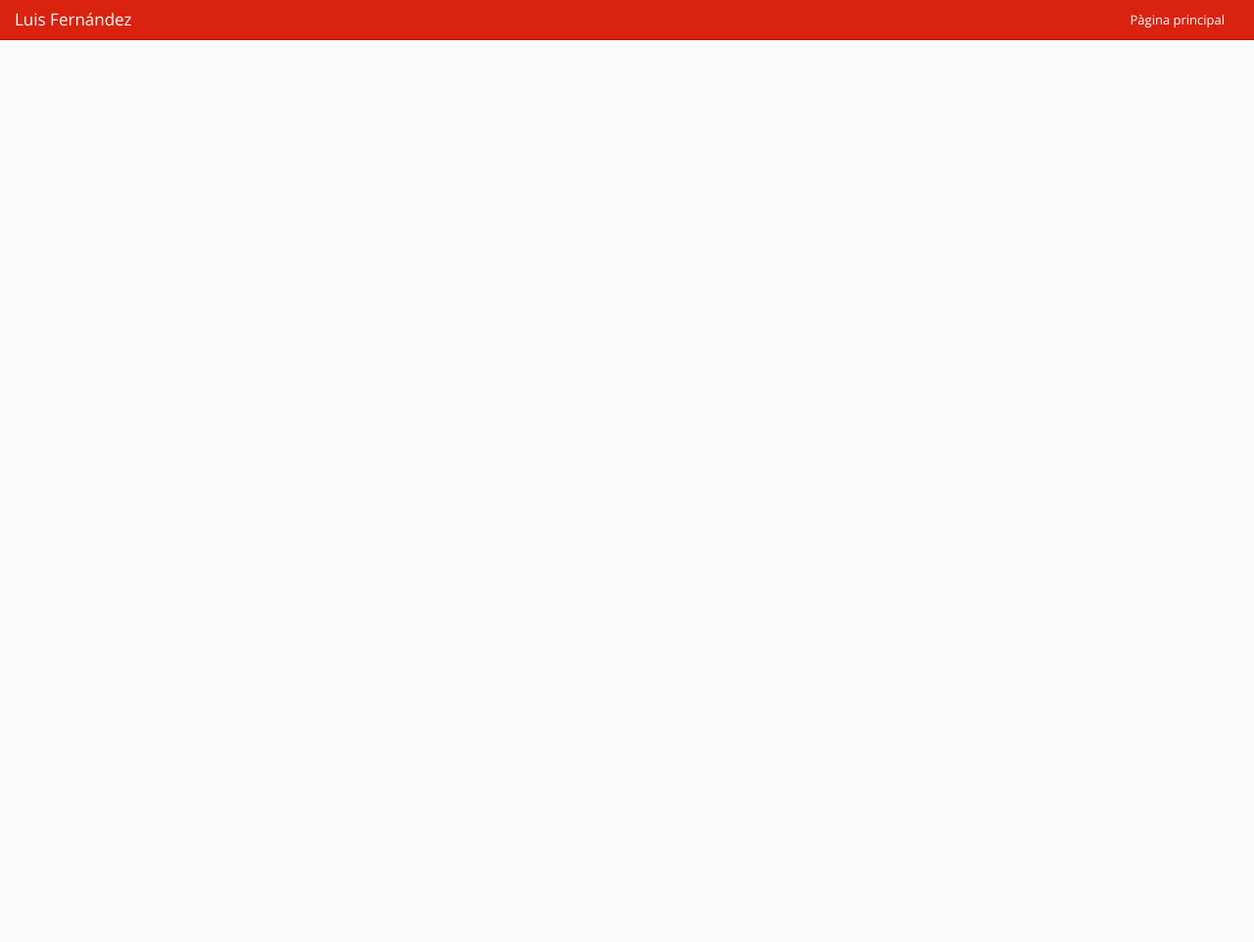
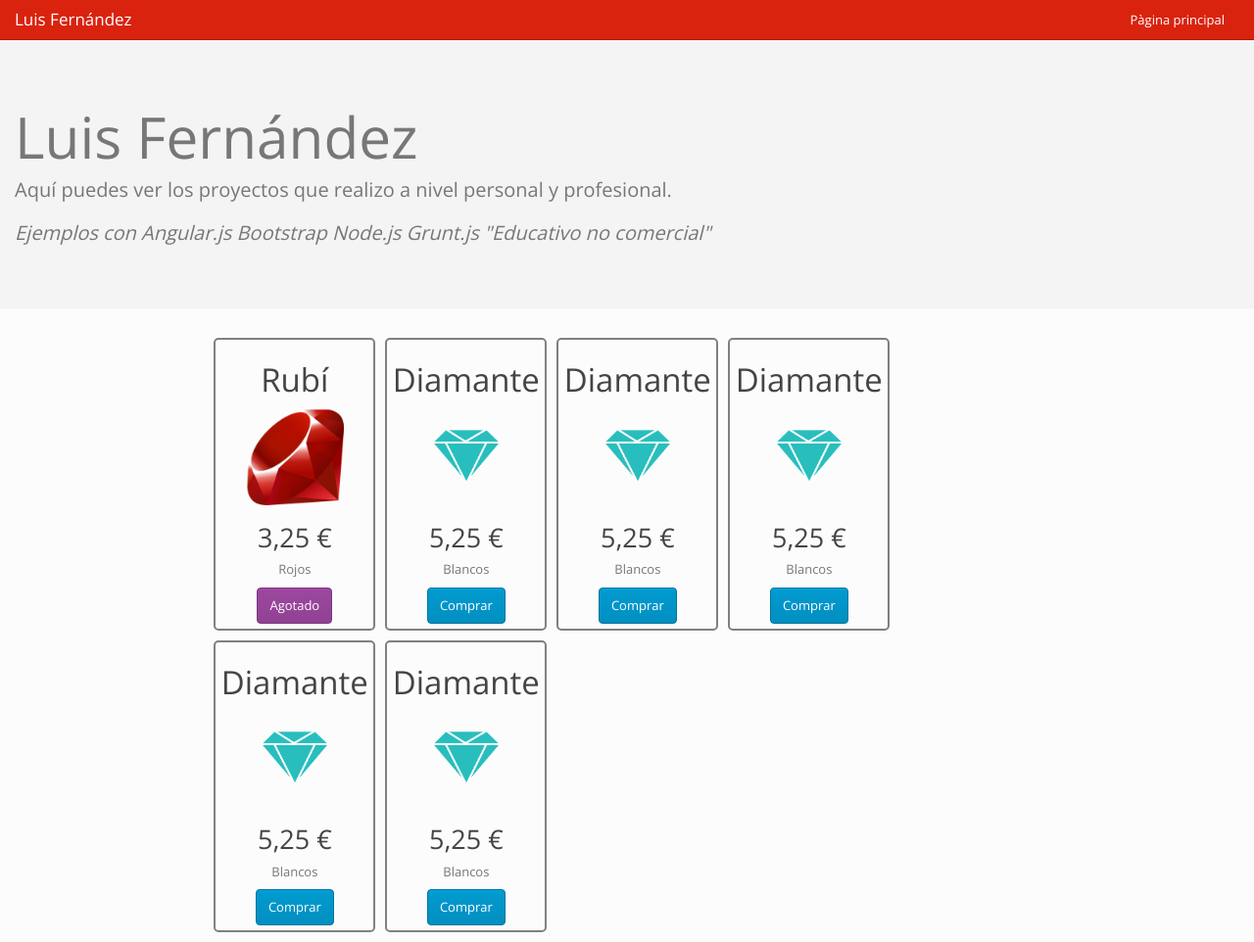
Before and after one commit to lc-luis/Luis, a website: page public/index.html in a window 1280 px wide. Shown: the whole page at 98% size. Before the commit the page ends 800 px from the top, so only its background shows below. Drawn offline with nearby package versions, Linux system fonts and the light colour scheme; files that its build step writes are made by us from their sources.

Commit message:
Cabecera y Ejemplo tienda de diamantes

```diff
--- a/public/css/estilos.css
+++ b/public/css/estilos.css
@@ -1 +1,12 @@
-body { padding-top: 70px; } /*requerido por el navbar de bootstrap*/
+body { padding-top: 41px; } /*requerido por el navbar de bootstrap*/
+.prueba {
+	border: solid 2px grey;
+	border-radius: 5px;
+	display: inline-block;
+	position: relative;
+	margin-right: 10px;
+	margin-bottom: 10px;
+	padding: 5px;
+	width: 165px;
+	text-align: center;
+}
--- a/public/index.html
+++ b/public/index.html
@@ -1,5 +1,5 @@
 <!DOCTYPE html>
-<html lang="es">
+<html lang="es" ng-app="aplicacion">
 <head>
 	<meta charset="UTF-8">
 	<meta name="description" content="Diseño Web Barcelona, Desarrollo Web, Marketing, Publicidad, Low Cost Solutions, Luis Fernández">
@@ -37,6 +37,39 @@
 			</div>
 		</div>
 	</nav>
+	<!-- CABECERA -->
+	<div class="row">
+		<div class="jumbotron">
+			<h1>Luis Fernández</h1>
+			<p>Aquí puedes ver los proyectos que realizo a nivel personal y profesional.</p>
+			<p><em>Ejemplos con Angular.js Bootstrap Node.js Grunt.js "Educativo no comercial"</em></p>
+		</div>
+	</div>
+	<!-- FIN CABECERA -->
+
+
+	<div class="row">
+		<div class="col-md-2"></div> <!-- COLUMNA 1 -->
+
+		<div class="col-md-8" ng-controller="tiendaControlador as tienda"> <!-- COLUMNA 2 -->
+			<div ng-hide="producto.soldOut" ng-repeat="producto in tienda.productos" class="prueba">
+				<h1> {{producto.nombre}} </h1>
+				<img ng-src="{{producto.images[0].full}}" width="100" height="100">
+				<h2> {{producto.precio | currency}} </h2>
+				<p> {{producto.descripcion}} </p>
+				<button ng-show="producto.canPurchase" class="btn btn-info">
+					Comprar
+				</button>
+				<button ng-hide="producto.canPurchase" class="btn btn-warning">
+					Agotado
+				</button>
+			</div> <!-- END CONTROLADOR -->
+		</div>
+
+		<div class="col-md-2"></div> <!-- COLUMNA 3 -->
+
+	</div> <!-- END ROW -->
+
 	<!-- PIE DE PAGINA -->
 
 	<!-- SCRIPTS -->
@@ -44,6 +77,6 @@
 	<script src="js/library/angular-locale_ca-es.js"></script>
 	<script src="//ajax.googleapis.com/ajax/libs/jquery/2.1.1/jquery.min.js"></script>
 	<script src="https://maxcdn.bootstrapcdn.com/bootstrap/3.2.0/js/bootstrap.min.js"></script>
-	<script src="app.js"></script>
+	<script src="js/app.js"></script>
 </body>
 </html>
--- a/public/js/app.js
+++ b/public/js/app.js
@@ -0,0 +1,76 @@
+(function(){
+	var app = angular.module('aplicacion', []);
+
+	app.controller('tiendaControlador', function(){
+		this.productos = gems;
+	});
+
+	var gems = [
+	{
+		nombre: 'Rubí',
+		precio: 3.25,
+		descripcion: 'Rojos',
+		canPurchase: false,
+		soldOut: false,
+		images: [
+			{full: 'img/ruby.png'},
+			{thumb: 'img/mini-ruby-png'}
+		]
+	},
+	{
+		nombre: 'Diamante',
+		precio: 5.25,
+		descripcion: 'Blancos',
+		canPurchase: true,
+		soldOut: false,
+		images: [
+			{full: 'img/diamond.png'},
+			{thumb: 'img/mini-diamond.png'}
+		]
+	},
+	{
+		nombre: 'Diamante',
+		precio: 5.25,
+		descripcion: 'Blancos',
+		canPurchase: true,
+		soldOut: false,
+		images: [
+			{full: 'img/diamond.png'},
+			{thumb: 'img/mini-diamond.png'}
+		]
+	},
+	{
+		nombre: 'Diamante',
+		precio: 5.25,
+		descripcion: 'Blancos',
+		canPurchase: true,
+		soldOut: false,
+		images: [
+			{full: 'img/diamond.png'},
+			{thumb: 'img/mini-diamond.png'}
+		]
+	},
+	{
+		nombre: 'Diamante',
+		precio: 5.25,
+		descripcion: 'Blancos',
+		canPurchase: true,
+		soldOut: false,
+		images: [
+			{full: 'img/diamond.png'},
+			{thumb: 'img/mini-diamond.png'}
+		]
+	},
+	{
+		nombre: 'Diamante',
+		precio: 5.25,
+		descripcion: 'Blancos',
+		canPurchase: true,
+		soldOut: false,
+		images: [
+			{full: 'img/diamond.png'},
+			{thumb: 'img/mini-diamond.png'}
+		]
+	}
+	];
+})();
```
Also changed, not shown: public/img/diamond.png (added), public/img/ruby.png (added).
